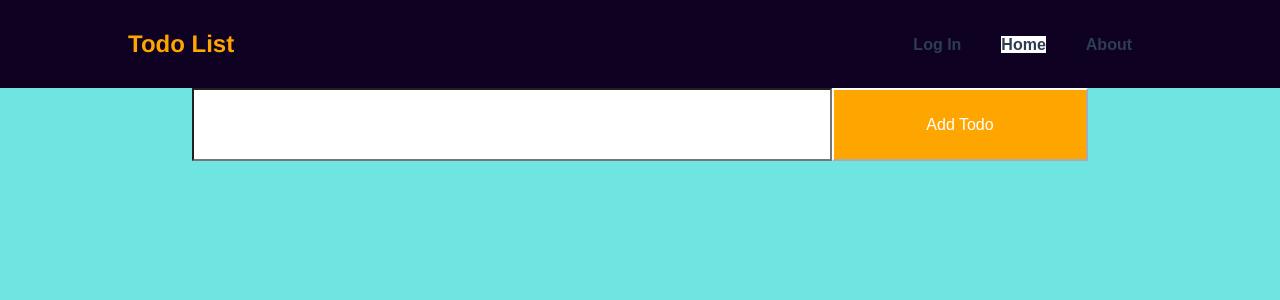
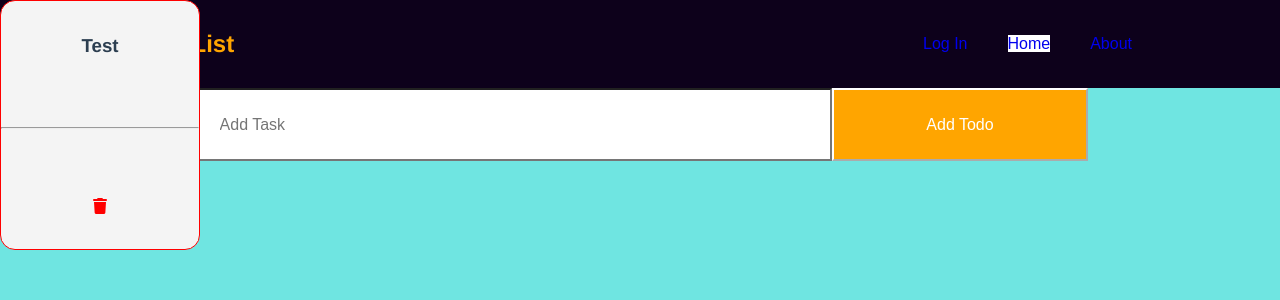
Before and after one commit to razan226/Task-TodoList-Frontend, a Vue app: page / in a window 1280 px wide. Shown: the top 300 px of the page. Built offline with nearby package versions, Linux system fonts and the light colour scheme.

Commit message:
HomeView

```diff
--- a/public/index.html
+++ b/public/index.html
@@ -1,11 +1,13 @@
 <!DOCTYPE html>
 <html lang="">
   <head>
+
     <meta charset="utf-8">
     <meta http-equiv="X-UA-Compatible" content="IE=edge">
     <meta name="viewport" content="width=device-width,initial-scale=1.0">
     <link rel="icon" href="<%= BASE_URL %>favicon.ico">
     <title><%= htmlWebpackPlugin.options.title %></title>
+    <script src="https://kit.fontawesome.com/d29a66e991.js" crossorigin="anonymous"></script>
   </head>
   <body>
     <noscript>
--- a/src/App.vue
+++ b/src/App.vue
@@ -1,10 +1,35 @@
 <template>
   <div id="app">
+     <header>
+      <h2>Todo List</h2>
+      <nav>
+      <ul class="nav_links">
+      <li><a href="#Log">Log In</a></li>
+      <li><a class="active" href="#Home">Home</a></li>
+      <li><a  href="#About">About</a></li></ul>
+       </nav>
+      </header>
 
-    <router-view/>
-  </div>
+      <router-view/>
+      </div>
 </template>
 
+
+
+<script>
+
+
+export default {
+    name: "APP",
+    props: {
+        title: String
+    },
+
+
+
+
+}
+</script>
 <style>
 #app {
   font-family: Avenir, Helvetica, Arial, sans-serif;
@@ -14,24 +39,50 @@
   color: #2c3e50;
 }
 
-nav {
- font-family: 'Gill Sans', 'Gill Sans MT', Calibri, 'Trebuchet MS', sans-serif;
-}
-
-nav a {
-  font-weight: bold;
-  color: #2c3e50;
-}
-
-nav a.router-link-exact-active {
-  color: wheat;
+.active{
+  background: white;
 }
 
 *{
-box-sizing: border-box;
-
+  box-sizing: border-box;
+  margin:  0;
+  padding: 0;
 
 }
+
+li ,a {
+  font-family: "Montserrat" ,sans-serif;
+  font-weight: 500;
+  font-size: 16px;
+
+  text-decoration: none;
+
+}
+header{
+  display: flex ;
+  justify-content: space-between;
+  align-items: center;
+  flex-direction: row;
+  padding: 30px 10%;
+  background: rgb(13, 1, 27);
+color :orange
+}
+.nav_links{
+  list-style: none;
+  color :orange
+}
+.nav_links li{
+  display: inline-block;
+  padding: 0px 20px;
+
+}
+.nav_linksli a{
+  transition:  all 0.3s ease 0s;
+}
+.nav_links li a:hover{
+  color:rgb(244, 255, 255);
+}
+
 body {
 
   margin: 0;
--- a/src/components/HomePage.vue
+++ /dev/null
@@ -1,71 +0,0 @@
-<template>
-    <header>
-      <h2>Todo List</h2>
-      <nav>
-      <ul class="nav_links">
-
-      <li><a href="#Log">Log In</a></li>
-    <li><a class="active" href="#Home">Home</a></li>
-
-      <li><a  href="#About">About</a></li>
-</ul>
-       </nav>
-    </header>
-</template>
-
-<script>
-export default {
-
-  name: 'HeaderView',
-  props: {
-    title: String
-  }
-}
-</script>
-
-<style>
-.active{
-  background: white;
-}
-*{
-  box-sizing: border-box;
-  margin:  0;
-  padding: 0;
-
-}
-
-li ,a {
-  font-family: "Montserrat" ,sans-serif;
-  font-weight: 500;
-  font-size: 16px;
-
-  text-decoration: none;
-
-}
-header{
-  display: flex ;
-  justify-content: space-between;
-  align-items: center;
-  flex-direction: row;
-  padding: 30px 10%;
-  background: rgb(15, 1, 33);
-color :orange
-}
-.nav_links{
-  list-style: none;
-  color :orange
-}
-.nav_links li{
-  display: inline-block;
-  padding: 0px 20px;
-
-}
-.nav_linksli a{
-  transition:  all 0.3s ease 0s;
-}
-.nav_links li a:hover{
-  color:rgb(244, 255, 255);
-}
-
-
-</style>
--- a/src/components/Input.vue
+++ b/src/components/Input.vue
@@ -1,5 +1,8 @@
 <template>
-    <input v-model="text" type="type" placeholder="Add Task"/>
+
+    <input v-model="text" :type="type" :placeholder="Inputplaceholder"/>
+
+
 
 </template>
 <script>
@@ -8,18 +11,19 @@ export default {
 
     name: "TextInput",
     props :{
-    Type: String,
-    placeholder: String,
+    type: String,
+    Inputplaceholder: String,
 
     },
     data(){
       return{
-        text: " ",
+        text:"",
       }
     },
     watch:{
       text(newValue){
         this.$emit("textChange" , newValue);
+
       }
     }
 
--- /dev/null
+++ b/src/components/MainListCard.vue
@@ -0,0 +1,48 @@
+<template>
+   <div class="mainList">
+    <h3>Test</h3><hr>
+
+    <i id ="icon" class="fa-solid fa-trash" ></i>
+
+
+    </div>
+</template>
+
+<script>
+
+
+export default {
+    name:"MainListCard",
+    props:
+    {
+      mainList: {}
+    },
+
+
+
+
+
+}
+</script>
+<style >
+
+#icon{
+  color:red
+}
+.mainList {
+  display: flex;
+  flex-direction: column;
+  justify-content: space-around;
+  background: #f4f4f4;
+  cursor: pointer;
+  width: 200px;
+  height: 250px;
+  position: absolute;
+  border: 1px solid red;
+   border-radius: 15px;
+}
+
+
+
+
+</style>
--- a/src/components/addTodo.vue
+++ /dev/null
@@ -1,44 +0,0 @@
-<template>
-     <form >
-    <div>
-        <Input type ="text" v-model="todo" @textChange="AddNewTodo"  />
-        <Button text="Add Todo"/>
-
-    </div>
-    </form>
-</template>
-<script>
-import Input from './Input.vue'
-import Button from './Button.vue'
-
-export default {
-     name: 'AddTodo',
-  components: {
-
-    Input,
-    Button
-},
-data(){
- return{
-    todo :' ',
- }
-},
-methods:{
-     AddNewTodo (e) {
-      e.preventDefault()
-      if (!this.todo) {
-        alert('Please write your todo')
-      }
-
-      const newTodo ={
-        id : Math.random(),
-        text :this.todo ,
-
-      }
-      this.$emit('new-todo' , newTodo)
-      this.todo =''
-}
-
-}
-}
-</script>
--- a/src/views/HomeView.vue
+++ b/src/views/HomeView.vue
@@ -1,43 +1,94 @@
 <template>
-  <div  class="FLEX" :style="{ flexDirection:flexDirection, alignItems:alignItems, justifyContent:justifyContent }">
-    <nav>
-    </nav>
-      <HomePage title= "Todo List Task"/>
-
-
-   <AddTodo @new-todo="addTodo" />
-
-
-
-
+  <div id="homeView" >
+    <div>
+    <form v-on:submit.prevent="AddNewTodo">
+    <div>
+        <Input type ="text"  @textChange="SaveTextFromInput" Inputplaceholder="Add Task" />
+        <Button text="Add Todo"/>
+    </div>
+       </form>
+       </div>
+            <MainListCard />
 
   </div>
 </template>
 
 <script>
-// @ is an alias to /src
-import HomePage from '@/components/HomePage.vue'
-import AddTodo from '@/components/addTodo.vue'
+import Input from '@/components/Input.vue'
+import Button from '@/components/Button.vue'
+import MainListCard from '@/components/MainListCard.vue'
 
 
 
 
 export default {
-  name: 'HomeView',
-  components: {
-    HomePage,
-    AddTodo
+     name: 'HomeViwe',
+     components: {
+    Input,
+    Button,
+    MainListCard
 },
- data () {
-    return {
-      todos: []
+data(){
+ return{
+    todoName :'',
+    mainLists: []
+
+ }
+},
+
+created(){
+  this.mainList = [
+    {
+      id :1 ,
+      text :"Doctors Appointment"
+    },
+    {
+      id:2 ,
+      text :"HomeWork"
     }
+  ]
+},
+methods:{
+  SaveTextFromInput(text){
+   this.todoName =text
+
   },
-  methods: {
-    addTodo (newTodo) {
-      this.todos = [...this.todos, newTodo]
-    },
+
+     AddNewTodo () {
+
+      if (this.todoName=='') {
+        alert('Please write your todo')
+
+      }
+      else{
+       alert(this.todoName)
+
+
+
+      const newTodo ={
+        id : Math.random(),
+        text :this.todoName ,
+
+      }
+      this.$emit('add-task', newTodo)
+      this.todoName =''
+
+
+      }
+},
 
 }
 }
 </script>
+<style>
+#homeView{
+  display : flex ;
+  flex-direction: column;
+  justify-content: space-around;
+  width: 100%;
+  height: 100%;
+
+}
+
+
+</style>
```
